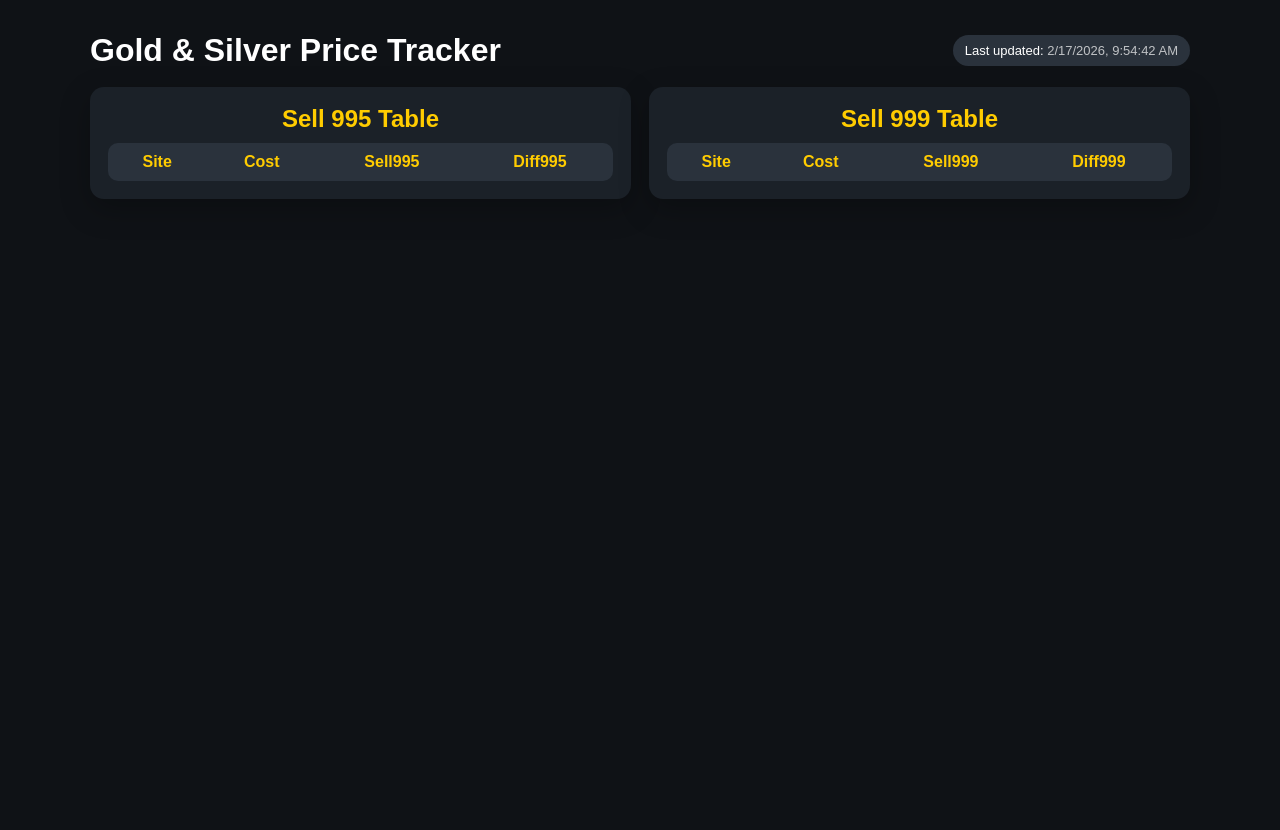
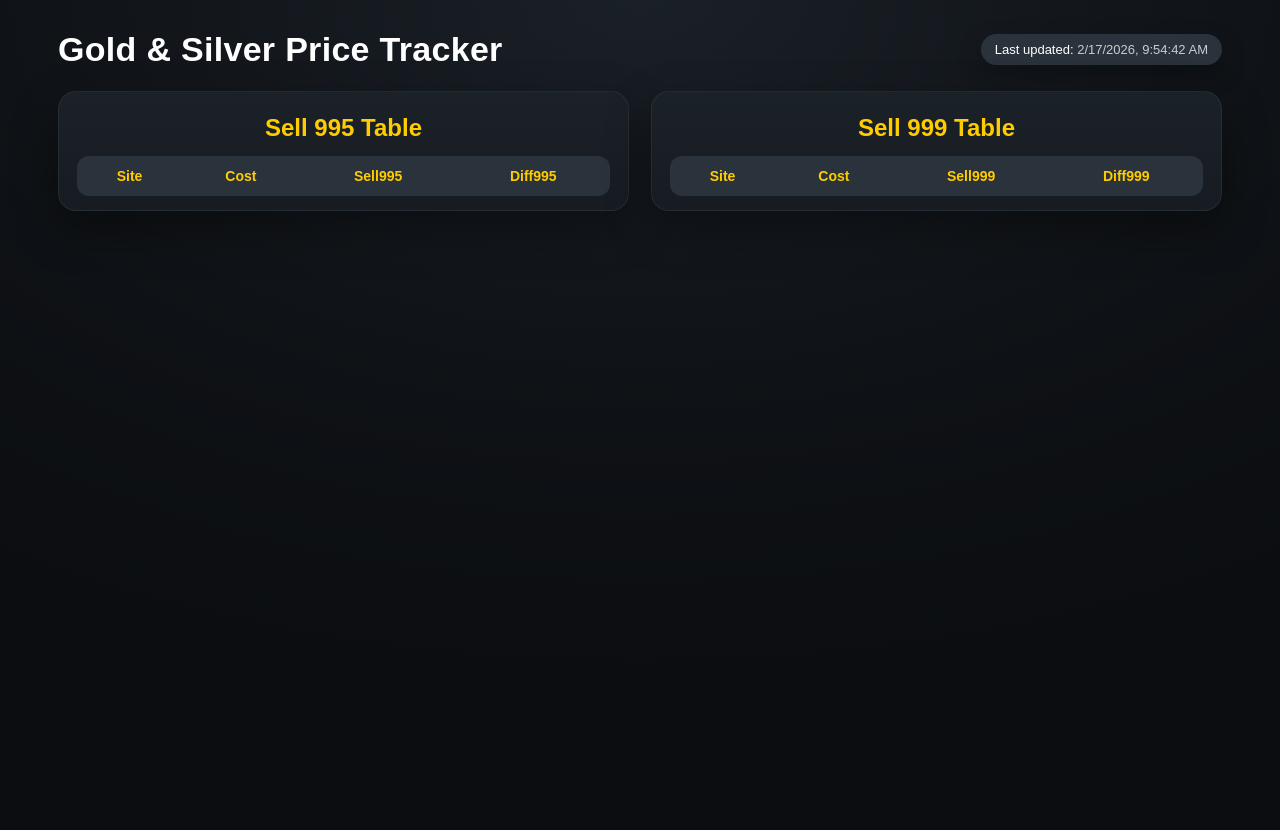
Before and after one commit to virenj26/gold-price-tracker, a Flask app: page / in a window 1280 px wide. Before the commit the page ends 199 px from the top, so only its background shows below. Run offline with Flask 3, Linux system fonts and the light colour scheme; data that the repository does not hold is empty.

Commit message:
Update index.html

```diff
--- a/templates/index.html
+++ b/templates/index.html
@@ -3,35 +3,88 @@
 <head>
   <meta charset="utf-8" />
   <meta name="viewport" content="width=device-width,initial-scale=1" />
-  <title>Gold & Silver Price Tracker</title>
+  <title>Gold Price Tracker</title>
   <style>
-    body{margin:0;font-family:Arial,Helvetica,sans-serif;background:#0f1216;color:#fff}
-    .wrap{max-width:1100px;margin:32px auto;padding:0 16px}
-    .topbar{display:flex;justify-content:space-between;align-items:center;margin:8px 0 18px}
-    h1{margin:0}
-    .pill{background:#2a323c;padding:8px 12px;border-radius:999px;font-size:13px}
-    .grid{display:grid;grid-template-columns:1fr 1fr;gap:18px}
-    .card{background:#1b2128;border-radius:14px;padding:18px;box-shadow:0 10px 30px rgba(0,0,0,.25)}
-    .card h2{margin:0 0 10px 0;text-align:center;color:#ffcc00}
-    table{width:100%;border-collapse:collapse;overflow:hidden;border-radius:10px}
-    thead th{background:#2a323c;color:#ffcc00;padding:10px;font-weight:700}
-    tbody td{padding:10px;border-top:1px solid rgba(255,255,255,.08);text-align:center}
-    .muted{opacity:.7}
-    .pos{color:#40d97b;font-weight:700}
-    .neg{color:#ff4d4d;font-weight:700}
-    @media (max-width:900px){.grid{grid-template-columns:1fr}}
+    :root{
+      --bg:#0f1216;
+      --card:#1b2128;
+      --card2:#171c22;
+      --line:rgba(255,255,255,.08);
+      --title:#ffcc00;
+      --text:#ffffff;
+      --muted:rgba(255,255,255,.75);
+      --neg:#ff4d4d;
+      --pos:#40d97b;
+    }
+    *{box-sizing:border-box}
+    body{
+      margin:0;
+      font-family:Arial,Helvetica,sans-serif;
+      background: radial-gradient(1200px 700px at 50% 0%, #1a2027 0%, var(--bg) 55%, #0b0d10 100%);
+      color:var(--text);
+      min-height:100vh;
+    }
+    .wrap{max-width:1200px;margin:30px auto;padding:0 18px}
+    .topbar{
+      display:flex;justify-content:space-between;align-items:center;
+      margin:8px 0 22px;
+    }
+    h1{margin:0;font-size:34px;letter-spacing:.3px}
+    .pill{
+      background:#2a323c;
+      padding:8px 14px;border-radius:999px;font-size:13px;
+      box-shadow:0 10px 25px rgba(0,0,0,.25);
+    }
+    .grid{display:grid;grid-template-columns:1fr 1fr;gap:22px;align-items:start}
+    @media (max-width: 950px){ .grid{grid-template-columns:1fr} }
+
+    .card{
+      background: linear-gradient(180deg, var(--card) 0%, var(--card2) 100%);
+      border-radius:18px;
+      padding:18px 18px 14px;
+      box-shadow:0 18px 45px rgba(0,0,0,.35);
+      border:1px solid rgba(255,255,255,.06);
+    }
+    .card h2{
+      margin:4px 0 14px;
+      text-align:center;
+      color:var(--title);
+      font-size:24px;
+      font-weight:800;
+    }
+
+    table{width:100%;border-collapse:collapse;overflow:hidden;border-radius:12px}
+    thead th{
+      background:#2a323c;
+      color:var(--title);
+      padding:12px 10px;
+      font-weight:800;
+      text-align:center;
+      font-size:14px;
+    }
+    tbody td{
+      padding:12px 10px;
+      border-top:1px solid var(--line);
+      text-align:center;
+      font-size:15px;
+    }
+    tbody tr:hover{background:rgba(255,255,255,.03)}
+    .muted{opacity:.75}
+    .pos{color:var(--pos);font-weight:800}
+    .neg{color:var(--neg);font-weight:800}
+    .status{margin:4px 0 0;color:var(--muted);font-size:14px}
   </style>
 </head>
 <body>
   <div class="wrap">
     <div class="topbar">
-      <h1>Gold & Silver Price Tracker</h1>
+      <h1>Gold &amp; Silver Price Tracker</h1>
       <div class="pill">Last updated: <span id="updated" class="muted">—</span></div>
     </div>
 
-    <div id="status" class="muted">Loading…</div>
+    <div id="status" class="status">Loading…</div>
 
-    <div class="grid" style="margin-top:14px">
+    <div class="grid" style="margin-top:18px">
       <div class="card">
         <h2>Sell 995 Table</h2>
         <table>
@@ -86,7 +139,8 @@
         (data.sell999 || []).map(rowHTML).join("");
 
     }catch(e){
-      document.getElementById("status").textContent = "Error loading data. Open /api/prices to check.";
+      document.getElementById("status").textContent =
+        "Error loading data. Open /api/prices to check.";
       console.error(e);
     }
   }
```
